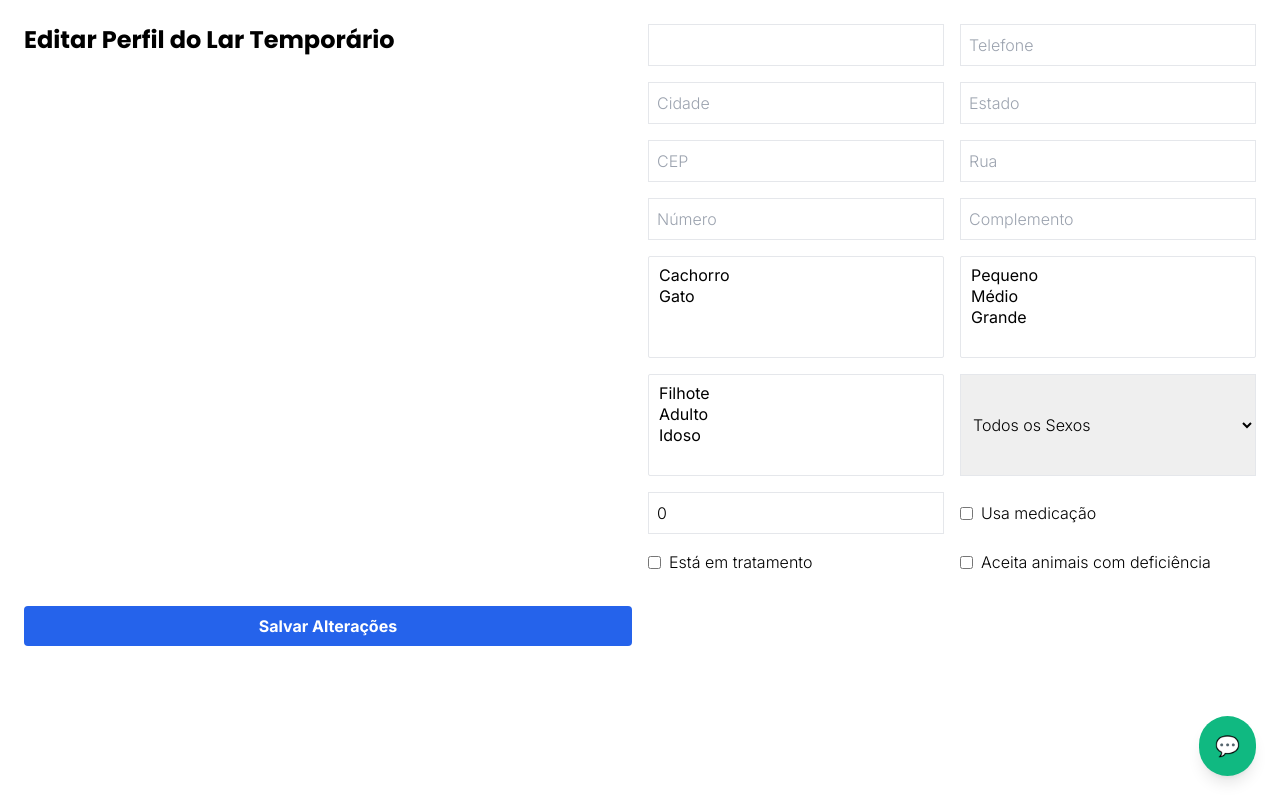
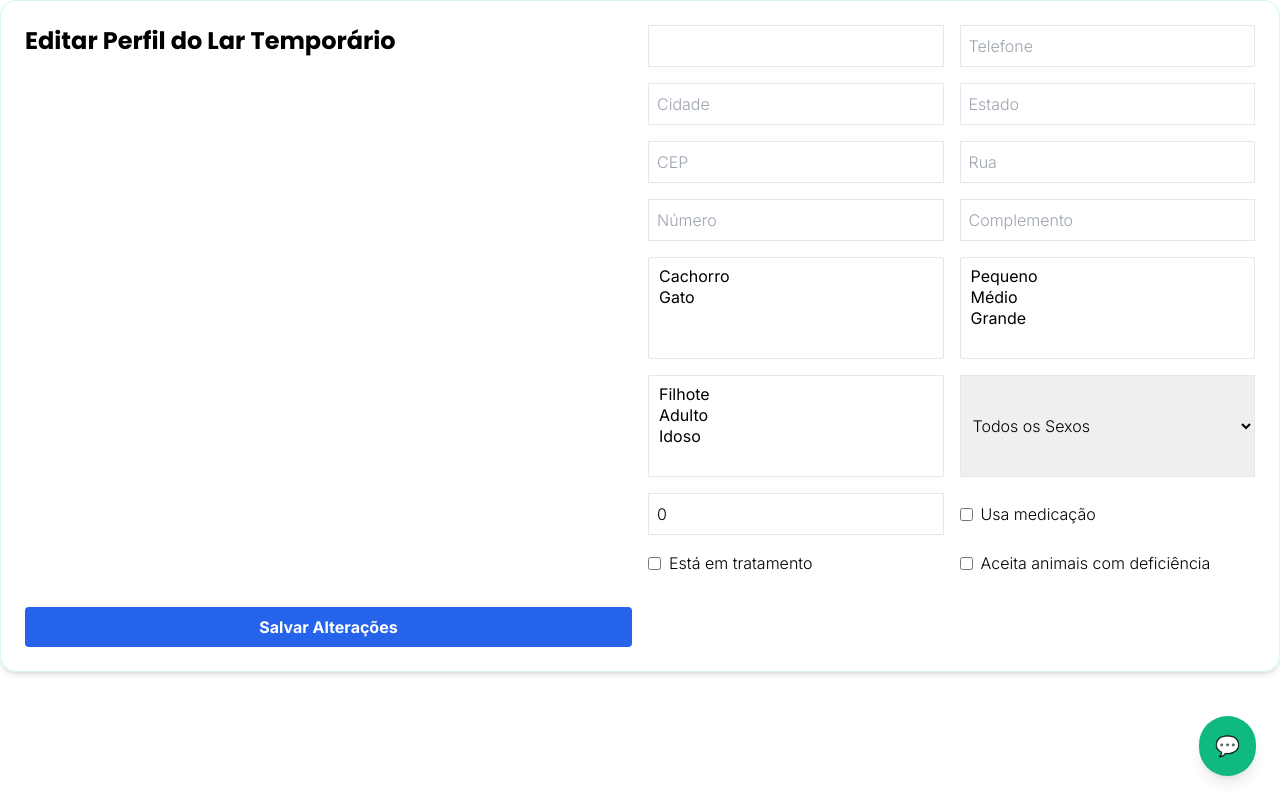
Before and after one commit to adrianabonfanti/acolhapatas-frontend, a React (Vite) app: page /editar-perfil-lar in a window 1280 px wide. Built offline with nearby package versions, Linux system fonts and the light colour scheme; no server answers.

Commit message:
Deploy frontend mensagem painelLar4

```diff
--- a/src/pages/EditarPerfilLar.jsx
+++ b/src/pages/EditarPerfilLar.jsx
@@ -62,9 +62,9 @@ export default function EditarPerfilLar() {
   return (
     <>
 
-  <div className="p-6">
+  <div className="flex-1 flex flex-col">
       {/* Conteúdo principal */}
-      <div className="grid grid-cols-1 md:grid-cols-2 gap-4 mb-6">
+      <div className="grid grid-cols-1 md:grid-cols-2 gap-4 mb-6bg-white border border-emerald-100 rounded-2xl p-6 shadow-md mb-8">
         <h1 className="text-2xl font-bold mb-4">Editar Perfil do Lar Temporário</h1>
 
         <div className="grid grid-cols-1 md:grid-cols-2 gap-4 mb-4">
```
